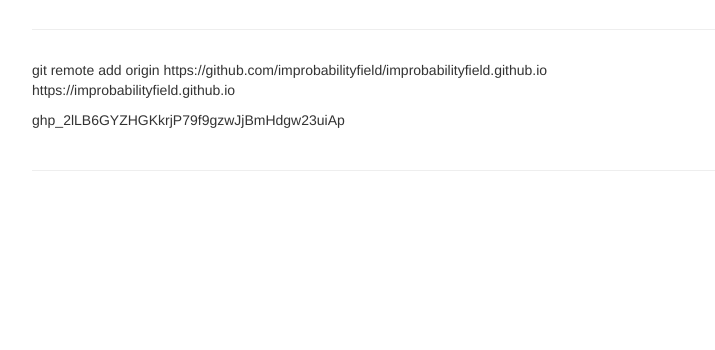
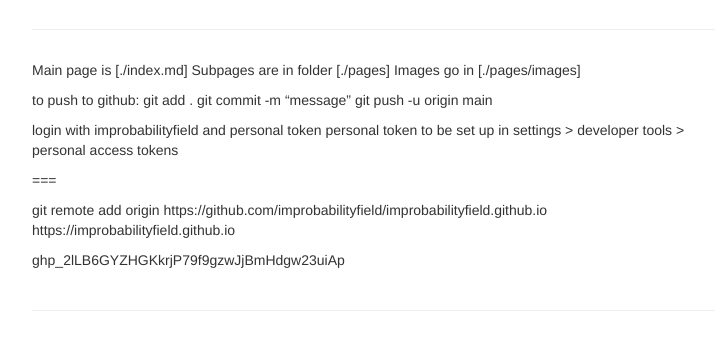
Before and after one commit to improbabilityfield/improbabilityfield.github.io, a Jekyll site: the page built from rough-notes.md, in a window 1280 px wide. Shown: the top 350 px of the page, without its empty margins (258-973 px from the left). Built offline with Jekyll 4.4.1, drawn with Linux system fonts in a browser that asks for light colours; our own code applies the rules of GitHub Pages for plain Markdown files.

```diff
--- a/rough-notes.md
+++ b/rough-notes.md
@@ -1,3 +1,17 @@
+Main page is [./index.md]
+Subpages are in folder [./pages]
+Images go in [./pages/images]
+
+to push to github:
+git add .
+git commit -m "message"
+git push -u origin main
+
+login with improbabilityfield and personal token
+personal token to be set up in settings > developer tools > personal access tokens
+
+===
+
 git remote add origin https://github.com/improbabilityfield/improbabilityfield.github.io
 https://improbabilityfield.github.io
 
```
Also changed, not shown: pages/nickledime-drafthouse.md (added, +9 -0 lines), 4 other files.
